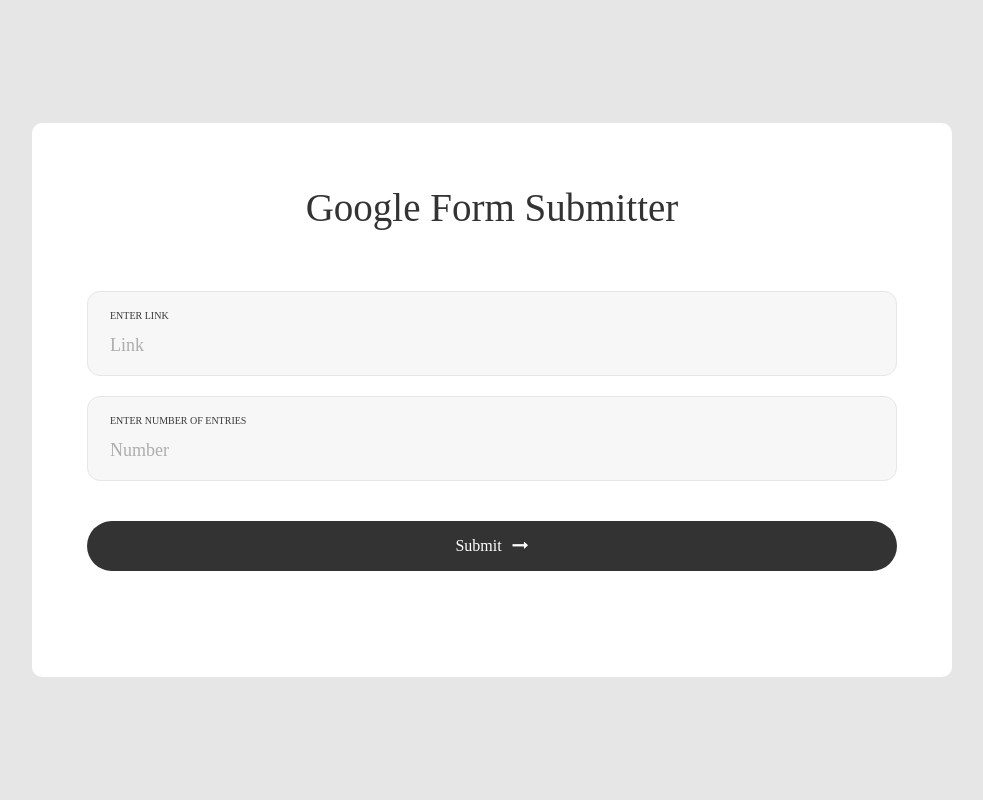
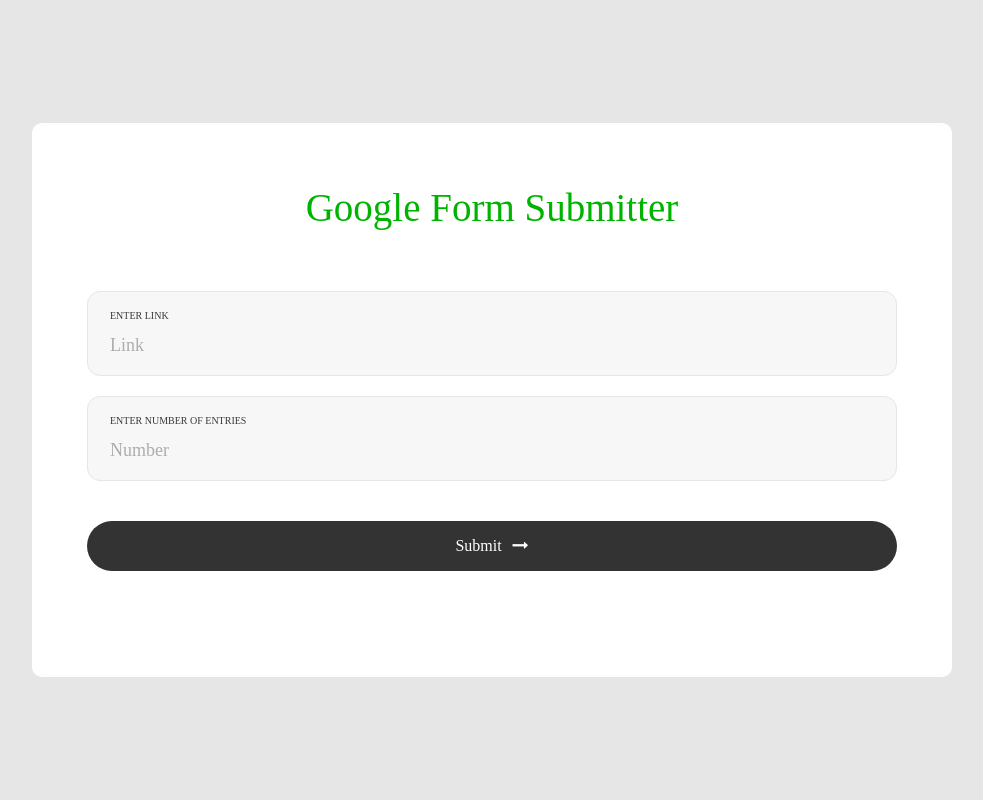
Before and after one commit to pulkitgupta2k/Google_form_spammer_flask, a Flask app: page / in a window 1280 px wide. Shown: the whole page, without its empty margins (148-1131 px from the left). Run offline with Flask 2, Linux system fonts and the light colour scheme; some libraries are stand-ins or nearby versions; some web fonts are replaced.

Commit message:
Made the color scheme better

```diff
--- a/static/css/main.css
+++ b/static/css/main.css
@@ -43,7 +43,8 @@
 
 body, html {
 	height: 100%;
-	font-family: Poppins-Regular, sans-serif;
+  font-family: Poppins-Regular, sans-serif;
+  background-color: #191919;
 }
 
 /*---------------------------------------------*/
@@ -208,7 +209,7 @@
   width: 100%;
   font-family: Montserrat-Black;
   font-size: 39px;
-  color: #333333;
+  color: #00b300;
   line-height: 1.2;
   text-align: center;
   padding-bottom: 59px;
```
